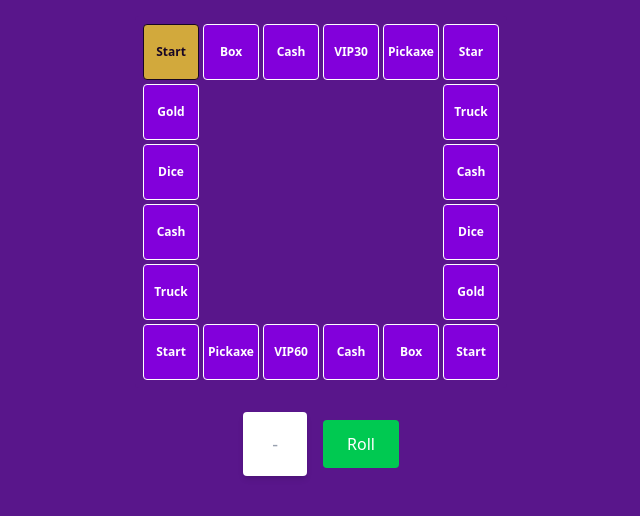
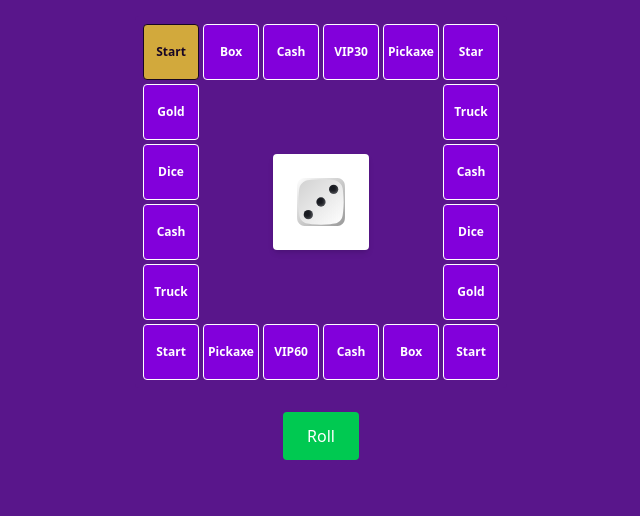
Before and after one commit to go-doc-web/roll-craft-game, a React (Vite) app: page / in a window 1280 px wide. Shown: the top 516 px of the page, without its empty margins (319-959 px from the left). Built offline with nearby package versions, Linux system fonts and the light colour scheme.

Commit message:
feat:makes a cube in the center

```diff
--- a/src/App.tsx
+++ b/src/App.tsx
@@ -1,6 +1,6 @@
 import { useState, useEffect } from "react";
 import Board from "./components/Board";
-import Dice from "./components/Dice";
+
 // import RollIndicator from "./components/RollIndicator";
 
 const TOTAL_CELLS = 36;
@@ -57,9 +57,13 @@ export default function App() {
 
   return (
     <div className="min-h-screen bg-purple-900 text-white flex flex-col items-center p-4">
-      <Board currentPos={currentPosition} />
+      <Board
+        currentPos={currentPosition}
+        value={diceValue}
+        rolling={isRolling}
+      />
+
       <div className="flex items-center space-x-4 mt-6">
-        <Dice value={diceValue} rolling={isRolling} />
         <button
           className="bg-green-500 px-6 py-3 rounded disabled:opacity-50"
           onClick={handleRoll}
--- a/src/components/Board.tsx
+++ b/src/components/Board.tsx
@@ -1,8 +1,11 @@
 import type { FC } from "react";
 import classNames from "classnames";
+import Dice from "./Dice";
 
 interface BoardProps {
   currentPos: number;
+  rolling: boolean;
+  value: number | null;
 }
 
 const cellTypes: string[] = [
@@ -39,7 +42,7 @@ const perimeterIndices = [
   24, 18, 12, 6,
 ];
 
-const Board: FC<BoardProps> = ({ currentPos }) => {
+const Board: FC<BoardProps> = ({ currentPos, rolling, value }) => {
   const cells = Array.from({ length: 36 }, (_, index) => {
     const perimeterIdx = perimeterIndices.indexOf(index);
     const isActive = perimeterIdx !== -1;
@@ -68,8 +71,11 @@ const Board: FC<BoardProps> = ({ currentPos }) => {
   });
 
   return (
-    <div className="grid grid-cols-6 gap-1 bg-purple-900 p-2 rounded">
+    <div className="grid grid-cols-6 gap-1 bg-purple-900 p-2 rounded relative ">
       {cells}
+      <div className="absolute top-1/2 left-1/2 -translate-x-1/2 -translate-y-1/2 ">
+        <Dice value={value} rolling={rolling} />
+      </div>
     </div>
   );
 };
--- a/src/components/Dice.tsx
+++ b/src/components/Dice.tsx
@@ -27,7 +27,7 @@ const mapDiceImages: Record<number, string> = {
 
 const Dice: FC<DiceProps> = ({ value, rolling }) => {
   return (
-    <div className="w-16 h-16 flex items-center justify-center bg-white rounded shadow-md">
+    <div className="w-24 h-24 flex items-center justify-center bg-white rounded shadow-md  ">
       {rolling ? (
         <img src={animationStartDice} alt="animation" className="w-12 h-12" />
       ) : value ? (
@@ -37,7 +37,11 @@ const Dice: FC<DiceProps> = ({ value, rolling }) => {
           className="w-12 h-12"
         />
       ) : (
-        <span className="text-lg text-gray-400">-</span>
+        <img
+          src={mapDiceImages[3]}
+          alt={`Dice ${value}`}
+          className="w-12 h-12"
+        />
       )}
     </div>
   );
```
